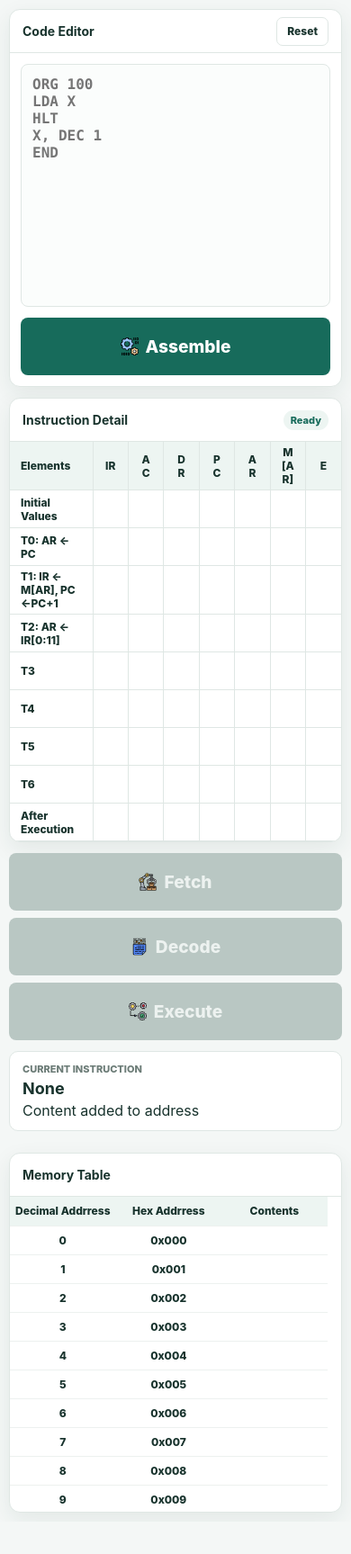
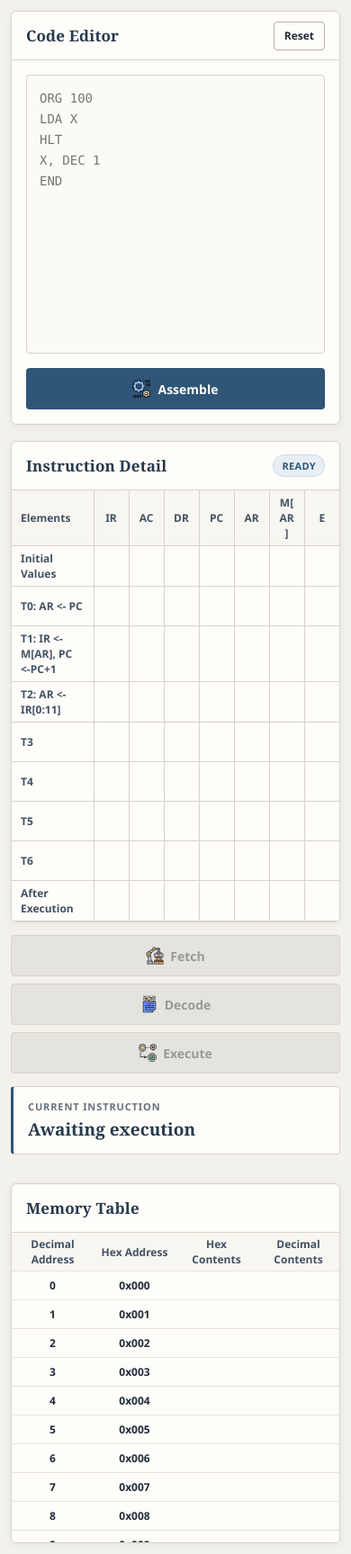
Before and after one commit to ARIAN-KNP/Mano-simulator, a plain HTML site: page index.html in a window 390 px wide. Shown: the whole page at 90% size. Before the commit the page ends 1691 px from the top, so only its background shows below. Drawn offline with Linux system fonts and the light colour scheme.

Commit message:
Refactor memory instruction checks and enhance UI accessibility; update theme colors and layout for improved user experience

```diff
--- a/app.js
+++ b/app.js
@@ -164,7 +164,7 @@ function scanEveryLine_second() {
         !ith_line.includes("DEC")) {
         let target = results_contents[1];
 
-        if (search_in_object(memory_instructions, target)) {
+        if (Object.prototype.hasOwnProperty.call(memory_instructions, target)) {
             let opcode; //x
             if (results_contents.includes('I')) {
                 opcode = memory_instructions[target][1]; //x
@@ -195,7 +195,7 @@ function scanEveryLine_second() {
     } else {
         // if it is memory refrence:
         let target = results_contents[0];
-        if (search_in_object(memory_instructions, target)) {
+        if (Object.prototype.hasOwnProperty.call(memory_instructions, target)) {
             if (!search_in_object(labels_table, results_contents[1])) {
                 errorLine_container.style.display = 'flex';
                 boxShadow.classList.add('show');
@@ -243,20 +243,15 @@ function scanEveryLine_second() {
 }
 
 function search_in_object(object, target) {
-    for (let i = 0; i < Object.keys(object).length; i++) {
-        if (object[target]) {
-            return object[target];
-        }
-    }
-    return 0;
+    return Object.prototype.hasOwnProperty.call(object, target) ? object[target] : 0;
 }
 
 function DecToHex(decimal) { // Data (decimal)
 
-    length = -1; // Base string length
-    string = ''; // Source 'string'
+    let length = -1; // Base string length
+    let string = ''; // Source 'string'
 
-    characters = ['0', '1', '2', '3', '4', '5', '6', '7', '8', '9', 'A', 'B', 'C', 'D', 'E', 'F']; // character array
+    const characters = ['0', '1', '2', '3', '4', '5', '6', '7', '8', '9', 'A', 'B', 'C', 'D', 'E', 'F']; // character array
 
     do { // Grab each nibble in reverse order because JavaScript has no unsigned left shift
 
@@ -339,12 +334,15 @@ const close_empty_error = document.getElementById('emptyBtn');
 
 function start_assemble() {
     const strings = document.getElementById("editor").value;
-    if (strings == "") {
+    if (strings.trim() == "") {
         errors_div.style.display = 'flex';
         boxShadow.classList.add('show');
     } else {
         editor_contents = strings;
-        results = editor_contents.split("\n");
+        results = editor_contents
+            .split(/\r?\n/)
+            .map((line) => line.trim())
+            .filter((line) => line !== '');
         firstStep();
         secondStep();
         if (errorLine.innerText == '') {
--- a/draw_tables.js
+++ b/draw_tables.js
@@ -2,6 +2,7 @@
 const row_items = ['Elements', 'Initial Values', 'T0: AR <- PC', 'T1: IR <- M[AR], PC <-PC+1', 'T2: AR <- IR[0:11]', 'T3', 'T4', 'T5', 'T6', 'After Execution'];
 const column_items = ['statements', 'IR', 'AC', 'DR', 'PC', 'AR', 'M[AR]', 'E'];
 const inst_table = document.createElement('table');
+inst_table.setAttribute('aria-label', 'Instruction execution registers');
 const inst_table_container = document.querySelector('.instruction-table');
 for (let i = 0; i < 10; i++) {
     let row = document.createElement('tr');
@@ -28,18 +29,21 @@ inst_table_container.appendChild(inst_table);
 
 // create a memory table
 const memoryTable = document.createElement('table');
+memoryTable.setAttribute('aria-label', 'MANO memory contents');
 const memoryTable__container = document.querySelector('.memory-table');
 for (let i = -1; i < 4097; i++) {
     let row = document.createElement('tr');
-    for (let j = 0; j < 3; j++) {
+    for (let j = 0; j < 4; j++) {
         let column = document.createElement('td');
         if (i == -1) {
             if (j == 0) {
-                column.innerText = 'Decimal Addrress';
+                column.innerText = 'Decimal Address';
             } else if (j == 1) {
-                column.innerText = 'Hex Addrress';
+                column.innerText = 'Hex Address';
             } else if (j == 2) {
-                column.innerText = 'Contents';
+                column.innerText = 'Hex Contents';
+            } else if (j == 3) {
+                column.innerText = 'Decimal Contents';
             }
             column.classList.add('bold-text');
             row.classList.add('sticky-header');
@@ -61,10 +65,20 @@ const table = document.querySelector('.memory-table table');
 const rows = table.getElementsByTagName('tr');
 const columns = table.getElementsByTagName('td');
 
+function hexContentToDecimal(hexContent) {
+    if (typeof hexContent !== 'string' || hexContent.trim() === '') {
+        return '';
+    }
+    const decimalContent = parseInt(hexContent.replace(/^0x/i, '').trim(), 16);
+    return Number.isNaN(decimalContent) ? '' : decimalContent.toString();
+}
+
 function updateContentsColumn() {
     let counter = startAddress;
     for (let i = parseInt('0x' + startAddress) + 1; i < parseInt('0x' + startAddress) + numberOfAddress + 1; i++) {
-        columns[i * 3 + 2].innerText = memory_table_contents[counter];
+        const hexContent = memory_table_contents[counter];
+        columns[i * 4 + 2].innerText = hexContent || '';
+        columns[i * 4 + 3].innerText = hexContentToDecimal(hexContent);
         counter = addHexNumbers(counter, '1');
     }
     scrollToRow(parseInt('0x' + startAddress) + 1);
@@ -72,8 +86,11 @@ function updateContentsColumn() {
 
 function update_memory_table(address) {
     let index = parseInt('0x' + address) + 1;
-    columns[index * 3 + 2].innerText = writeHexNum(memory_table_contents[address]);
-    columns[index * 3 + 2].classList.add('appear-content');
+    const hexContent = writeHexNum(memory_table_contents[address]);
+    columns[index * 4 + 2].innerText = hexContent;
+    columns[index * 4 + 3].innerText = hexContentToDecimal(hexContent);
+    columns[index * 4 + 2].classList.add('appear-content');
+    columns[index * 4 + 3].classList.add('appear-content');
 }
 
 function scrollToRow(number) {
--- a/index.html
+++ b/index.html
@@ -5,7 +5,7 @@
     <meta charset="UTF-8" />
     <meta http-equiv="X-UA-Compatible" content="IE=edge" />
     <meta name="viewport" content="width=device-width, initial-scale=1.0" />
-    <meta name="theme-color" content="#f4f7f6">
+    <meta name="theme-color" content="#f3f1ec">
     <link rel="stylesheet" href="style.css" />
     <link rel="icon shortcut" href="images/favicon.png">
     <title>Mano Simulator</title>
@@ -44,7 +44,7 @@
             </div>
             <div class="show-instruction" aria-live="polite">
                 <span class="activity-label">Current instruction</span>
-                <strong id="current-instruction">None</strong>
+                <strong id="current-instruction">Awaiting execution</strong>
                 <p id="update_memory_alarm">Content <span id="content_memory"></span> added to address <span id="current_address"></span></p>
             </div>
             <div class="instruction-info">
--- a/style.css
+++ b/style.css
@@ -1,14 +1,17 @@
 :root {
     color-scheme: light;
-    --bg: #f4f7f6;
-    --panel: #ffffff;
-    --border: #dfe7e4;
-    --text: #18332d;
-    --muted: #6c7c77;
-    --primary: #176b5b;
-    --primary-hover: #115648;
-    --soft: #edf5f2;
-    --shadow: 0 8px 24px rgba(31, 67, 57, 0.08);
+    --bg: #f3f1ec;
+    --panel: #fffdfa;
+    --panel-soft: #f8f6f1;
+    --border: #d8d4ca;
+    --border-strong: #b8b2a5;
+    --text: #202b38;
+    --muted: #65707b;
+    --primary: #2f5577;
+    --primary-hover: #254563;
+    --soft: #e8eef3;
+    --success: #e7f1eb;
+    --shadow: 0 2px 8px rgba(32, 43, 56, 0.06);
 }
 
 * {
@@ -24,7 +27,7 @@ body {
     margin: 0;
     background: var(--bg);
     color: var(--text);
-    font-family: Inter, Segoe UI, Arial, sans-serif;
+    font-family: "Segoe UI", Arial, sans-serif;
     overflow-x: hidden;
 }
 
@@ -44,17 +47,19 @@ button:disabled {
 button:focus-visible,
 textarea:focus-visible,
 a:focus-visible {
-    outline: 3px solid rgba(23, 107, 91, 0.25);
+    outline: 3px solid rgba(47, 85, 119, 0.28);
     outline-offset: 2px;
 }
 
 .container {
-    width: min(1480px, calc(100% - 32px));
-    height: calc(100vh - 24px);
-    margin: 12px auto;
+    width: min(1540px, calc(100% - 48px));
+    height: calc(100vh - 48px);
+    min-height: 640px;
+    margin: 24px auto;
     display: grid;
-    grid-template-columns: minmax(220px, 1fr) minmax(470px, 3fr) minmax(220px, 1fr);
-    gap: 12px;
+    grid-template-columns: minmax(250px, 0.9fr) minmax(480px, 2fr) minmax(300px, 1fr);
+    gap: 18px;
+    align-items: stretch;
 }
 
 .panel,
@@ -65,83 +70,92 @@ a:focus-visible {
 .panel {
     background: var(--panel);
     border: 1px solid var(--border);
-    border-radius: 12px;
+    border-radius: 6px;
     box-shadow: var(--shadow);
 }
 
 .panel-heading {
-    height: 48px;
+    min-height: 54px;
     display: flex;
     align-items: center;
     justify-content: space-between;
-    padding: 0 14px;
+    padding: 10px 16px;
     border-bottom: 1px solid var(--border);
 }
 
 .panel-heading h2 {
     margin: 0;
-    font-size: 14px;
+    color: #27394b;
+    font-family: Georgia, "Times New Roman", serif;
+    font-size: 17px;
+    font-weight: 600;
+    letter-spacing: 0.01em;
 }
 
 .panel-badge,
 .status-badge {
-    padding: 4px 8px;
+    padding: 4px 9px;
+    border: 1px solid #cbd9e4;
     border-radius: 999px;
     background: var(--soft);
     color: var(--primary);
     font-size: 11px;
-    font-weight: 800;
+    font-weight: 700;
+    letter-spacing: 0.03em;
+    text-transform: uppercase;
 }
 
 .reset-button {
     min-height: 32px;
     padding: 0 11px;
-    border: 1px solid var(--border);
-    border-radius: 7px;
-    background: #fff;
+    border: 1px solid var(--border-strong);
+    border-radius: 4px;
+    background: transparent;
     color: var(--text);
     font-size: 12px;
-    font-weight: 800;
+    font-weight: 600;
 }
 
 .reset-button:hover {
-    background: var(--soft);
+    background: var(--panel-soft);
 }
 
 .editor {
     display: flex;
     flex-direction: column;
-    height: calc(100vh - 24px);
+    min-height: 0;
+    height: 100%;
 }
 
 .editor textarea {
     flex: 1;
-    width: calc(100% - 24px);
-    min-height: 240px;
-    margin: 12px;
-    padding: 12px;
+    width: calc(100% - 32px);
+    min-height: 280px;
+    margin: 16px;
+    padding: 14px;
     resize: none;
     border: 1px solid var(--border);
-    border-radius: 8px;
-    background: #fbfdfc;
-    color: var(--text);
+    border-radius: 4px;
+    background: #fbfaf7;
+    color: #27394b;
     font-family: Consolas, Monaco, monospace;
-    font-size: 16px;
-    font-weight: bold;
+    font-size: 14px;
+    line-height: 1.65;
 }
 
 .editor textarea:focus {
-    border-color: #74a99c;
+    border-color: #7d9bb4;
+    outline: 2px solid rgba(47, 85, 119, 0.18);
 }
 
 .button {
-    font-size: 1.2rem;
-    min-height: 64px;
-    border: 0;
-    border-radius: 8px;
+    min-height: 46px;
+    border: 1px solid transparent;
+    border-radius: 4px;
     background: var(--primary);
     color: #fff;
-    font-weight: 800;
+    font-size: 14px;
+    font-weight: 700;
     transition: background-color 150ms ease, transform 150ms ease;
 }
 
@@ -154,13 +168,14 @@ a:focus-visible {
 }
 
 .button:disabled {
-    background: #b9c7c3;
-    color: #edf2f0;
+    border-color: var(--border);
+    background: #e5e3de;
+    color: #9a9994;
 }
 
 .primary-button {
-    width: calc(100% - 24px);
-    margin: 0 12px 12px;
+    width: calc(100% - 32px);
+    margin: 0 16px 16px;
     display: flex;
     align-items: center;
     justify-content: center;
@@ -170,7 +185,8 @@ a:focus-visible {
 .instruction-table__container {
     display: flex;
     flex-direction: column;
-    gap: 12px;
+    gap: 14px;
+    height: 100%;
 }
 
 .instruction-table {
@@ -185,8 +201,8 @@ a:focus-visible {
 }
 
 .instruction-table td {
-    height: 42px;
-    padding: 4px 12px;
+    height: 44px;
+    padding: 5px 10px;
     border-right: 1px solid var(--border);
     border-bottom: 1px solid var(--border);
     color: var(--text);
@@ -194,12 +210,14 @@ a:focus-visible {
 }
 
 .instruction-table tr:first-child td {
-    background: var(--soft);
-    font-weight: 800;
+    background: var(--panel-soft);
+    color: #415264;
+    font-weight: 700;
 }
 
 .instruction-table .info-column {
     width: 25%;
+    color: #415264;
 }
 
 .instruction-table td:last-child {
@@ -207,7 +225,7 @@ a:focus-visible {
 }
 
 .bold-text {
-    font-weight: 800;
+    font-weight: 700;
 }
 
 .text-center {
@@ -224,42 +242,63 @@ a:focus-visible {
     display: flex;
     align-items: center;
     justify-content: center;
-    gap: 8px;
+    gap: 7px;
+}
+
+.cycle-button img,
+.primary-button img {
+    opacity: 0.85;
 }
 
 .show-instruction {
     display: flex;
     flex-direction: column;
     justify-content: center;
-    gap: 4px;
-    padding: 12px 14px;
+    gap: 5px;
+    padding: 14px 16px;
     border: 1px solid var(--border);
-    border-radius: 10px;
-    background: #fff;
+    border-left: 3px solid var(--primary);
+    border-radius: 4px;
+    background: var(--panel);
 }
 
 .show-instruction strong {
-    font-size: 18px;
+    color: #27394b;
+    font-family: Georgia, "Times New Roman", serif;
+    font-size: 19px;
+    font-weight: 600;
 }
 
 .activity-label {
     color: var(--muted);
     font-size: 11px;
-    font-weight: 800;
+    font-weight: 700;
+    letter-spacing: 0.08em;
     text-transform: uppercase;
 }
 
 .show-instruction p {
     margin: 0;
+    color: var(--muted);
+    font-size: 13px;
+}
+
+#update_memory_alarm {
+    display: none;
+}
+
+#update_memory_alarm.show {
+    display: block !important;
 }
 
 .memory-table {
+    height: 100%;
     overflow: hidden;
 }
 
 .memory-table table {
     width: 100%;
-    height: calc(100% - 48px);
+    height: calc(100% - 54px);
     display: block;
     overflow-y: auto;
     border-collapse: collapse;
@@ -269,11 +308,11 @@ a:focus-visible {
 
 .memory-table tr,
 .memory-table td {
-    border-bottom: 1px solid #edf1ef;
+    border-bottom: 1px solid #e8e5de;
 }
 
 .memory-table td {
-    width: 33.333%;
+    width: 25%;
     height: 32px;
     padding: 4px 6px;
     text-align: center;
@@ -283,12 +322,14 @@ a:focus-visible {
     position: sticky;
     top: 0;
     z-index: 1;
-    background: var(--soft);
+    background: var(--panel-soft);
+    color: #415264;
 }
 
 .appear-content {
-    color: #13705e;
-    background: #eef8f5;
+    color: #2c5e49;
+    background: var(--success);
+    font-weight: 700;
 }
 
 .box-shadow {
@@ -296,7 +337,7 @@ a:focus-visible {
     position: fixed;
     inset: 0;
     z-index: 20;
-    background: rgba(24, 51, 45, 0.32);
+    background: rgba(32, 43, 56, 0.38);
 }
 
 .box-modal {
@@ -314,10 +355,10 @@ a:focus-visible {
     gap: 16px;
     padding: 24px;
     border: 1px solid var(--border);
-    border-radius: 12px;
-    background: #fff;
+    border-radius: 6px;
+    background: var(--panel);
     color: var(--text);
-    box-shadow: 0 20px 60px rgba(24, 51, 45, 0.18);
+    box-shadow: 0 20px 60px rgba(32, 43, 56, 0.18);
     text-align: center;
 }
 
@@ -330,10 +371,10 @@ a:focus-visible {
     min-height: 38px;
     padding: 0 18px;
     border: 0;
-    border-radius: 8px;
+    border-radius: 4px;
     background: var(--primary);
     color: #fff;
-    font-weight: 800;
+    font-weight: 700;
 }
 
 .close-errorsBtn:hover,
@@ -361,32 +402,29 @@ a:focus-visible {
     border: 0;
 }
 
-@media (max-width: 980px) {
+@media (max-width: 1100px) {
     .container {
-        height: auto;
-        grid-template-columns: 220px minmax(420px, 1fr);
+        grid-template-columns: minmax(230px, 0.8fr) minmax(420px, 1.6fr);
     }
 
     .memory-table {
         grid-column: 1 / -1;
-        height: 360px;
-    }
-
-    .instruction-table__container {
-        min-height: 620px;
+        height: 380px;
     }
 }
 
 @media (max-width: 700px) {
     .container {
-        width: calc(100% - 20px);
-        margin: 10px;
+        width: calc(100% - 24px);
+        height: auto;
+        margin: 12px auto;
         display: flex;
         flex-direction: column;
     }
 
     .editor {
-        height: 420px;
+        min-height: 460px;
+        height: 460px;
     }
 
     .instruction-table__container {
@@ -400,11 +438,9 @@ a:focus-visible {
     .controlUintButtons {
         grid-template-columns: 1fr;
     }
-
 }
 
 @media (prefers-reduced-motion: reduce) {
-
     *,
     *::before,
     *::after {
```
Also changed, not shown: instructions.js (+23 -41 lines).
